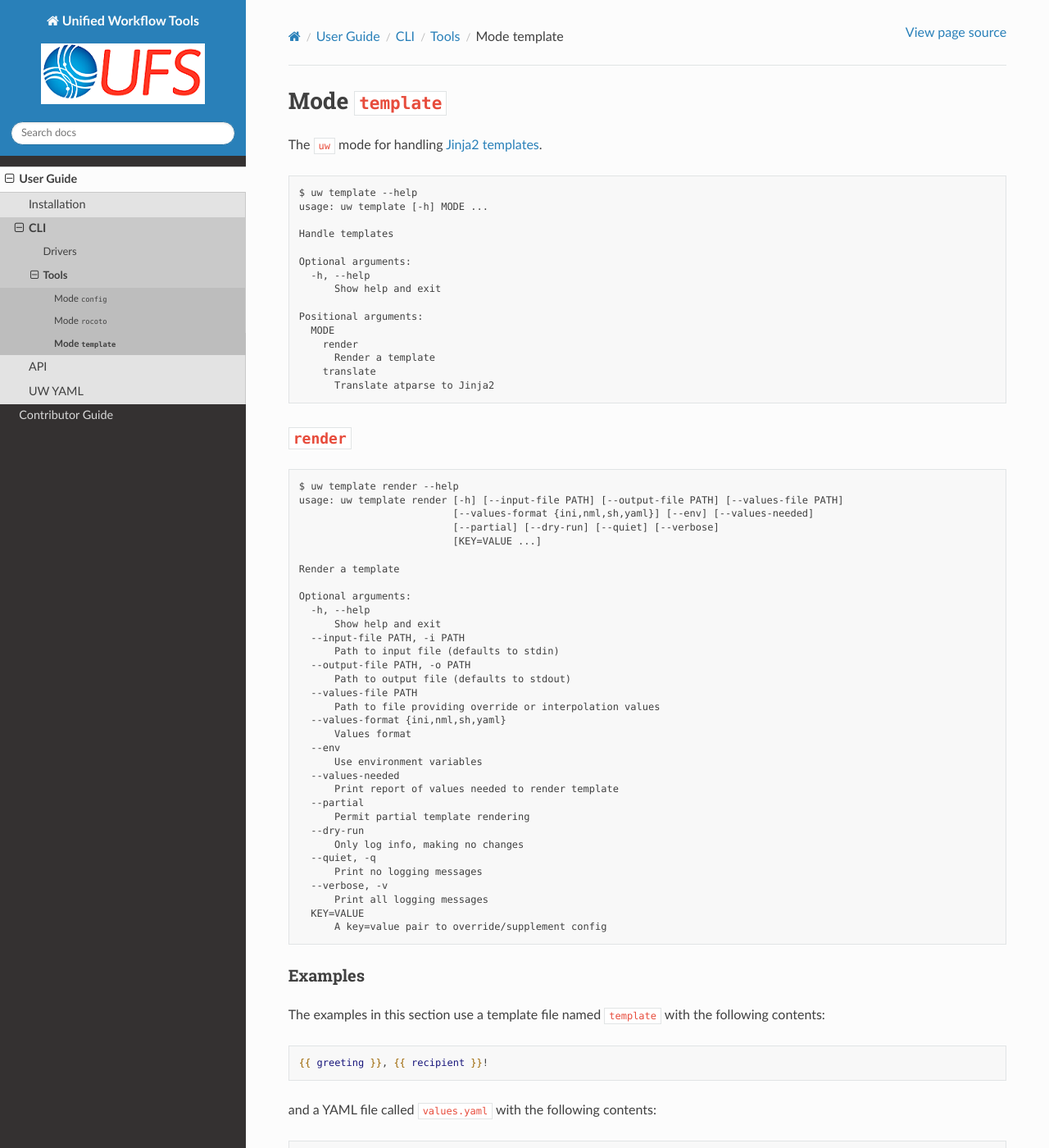
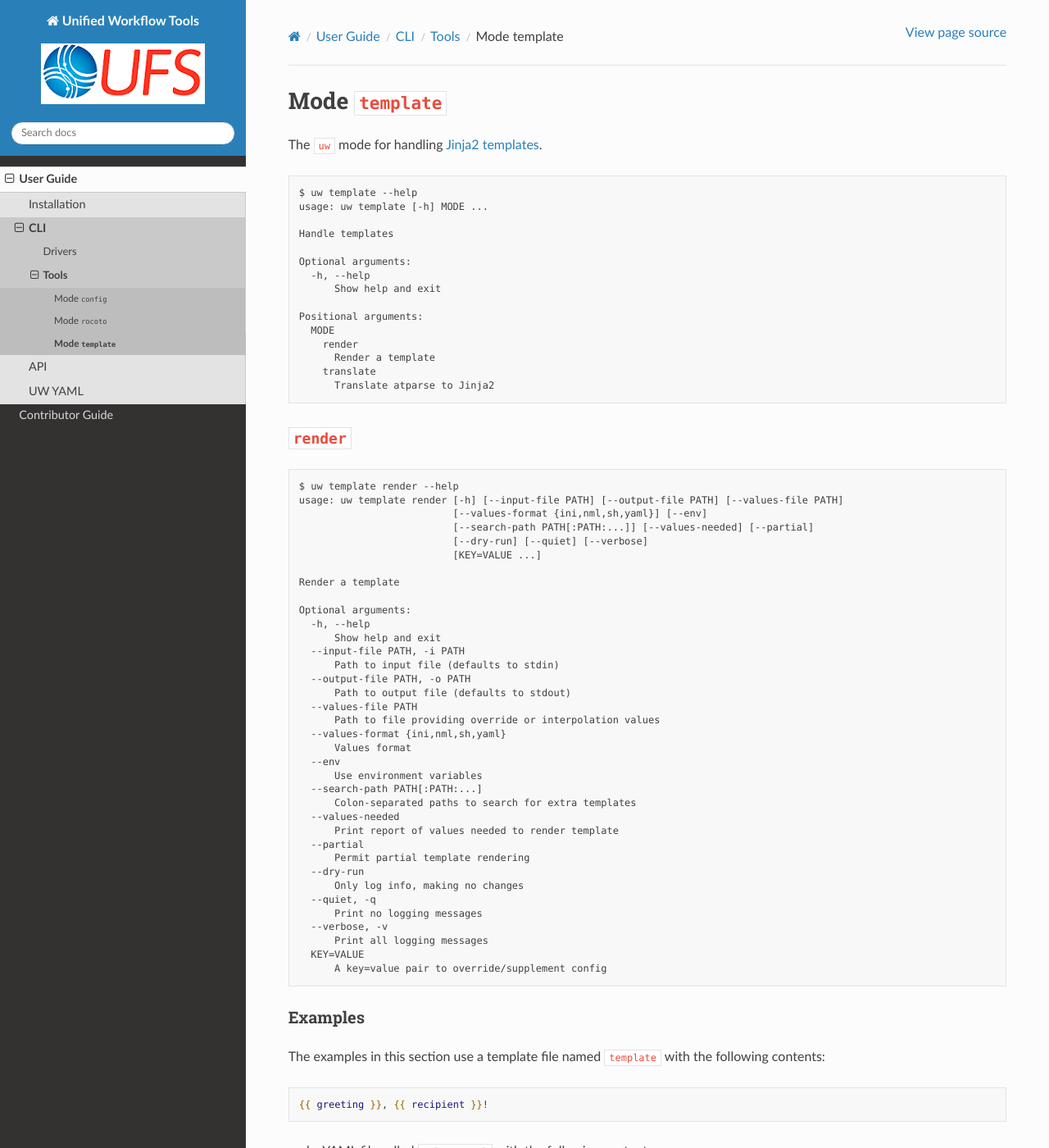
Before and after one commit to ufs-community/uwtools, a Sphinx documentation site: the page built from docs/sections/user_guide/cli/tools/mode_template.rst, in a window 1280 px wide and 1400 px high. Shown: the whole window at 82% size. Built offline with Sphinx 7.4.7 and the Read the Docs theme 2.0.0, drawn with Linux system fonts in a browser that asks for light colours; the version number could not be read and is left out; some of the changed text lies outside the part shown.

Commit message:
UW-523 Support Jinja2 template loading (#426)

```diff
--- a/docs/sections/user_guide/cli/tools/mode_template.rst
+++ b/docs/sections/user_guide/cli/tools/mode_template.rst
@@ -30,8 +30,9 @@
 
    $ uw template render --help
    usage: uw template render [-h] [--input-file PATH] [--output-file PATH] [--values-file PATH]
-                             [--values-format {ini,nml,sh,yaml}] [--env] [--values-needed]
-                             [--partial] [--dry-run] [--quiet] [--verbose]
+                             [--values-format {ini,nml,sh,yaml}] [--env]
+                             [--search-path PATH[:PATH:...]] [--values-needed] [--partial]
+                             [--dry-run] [--quiet] [--verbose]
                              [KEY=VALUE ...]
 
    Render a template
@@ -49,6 +50,8 @@
          Values format
      --env
          Use environment variables
+     --search-path PATH[:PATH:...]
+         Colon-separated paths to search for extra templates
      --values-needed
          Print report of values needed to render template
      --partial
@@ -227,6 +230,42 @@
      Good day, Sunshine!
 
   Note that ``recipient=Sunshine`` is shell syntax for exporting environment variable ``recipient`` only for the duration of the command that follows. It should not be confused with the two ``key=value`` pairs later on the command line, which are arguments to ``uw``.
+
+* Jinja2 supports references to additional templates via, for example, `import <https://jinja.palletsprojects.com/en/latest/templates/#import>`_ expressions, and ``uw`` provides support as follows:
+
+  #. By default, the directory containing the primary template file is used as the search path for additional templates.
+  #. The optional ``--search-path`` flag overrides the default search path with any number of explicitly specified, colon-separated paths.
+
+  For example, given file ``template``
+
+  .. code-block:: text
+
+     {% import "macros" as m -%}
+     {{ m.double(11) }}
+
+  and file ``macros`` (in the same directory as ``template``)
+
+  .. code-block:: text
+
+     {% macro double(n) -%}
+     {{ n * 2 }}
+     {%- endmacro %}
+
+  the template is rendered as
+
+  .. code-block:: text
+
+     $ uw template render --input-file template
+     22
+
+  The invocation ``uw template render --input-file template --search-path $PWD`` would behave identically. Alternatively, ``--search-path`` could be specified with a colon-separated set of directories to be searched for templates.
+
+  **NB**: Reading the primary template from ``stdin`` requires use of ``--search-path``, as there is no implicit directory related to the input. For example, given the existence of ``/path/to/macros``:
+
+  .. code-block:: text
+
+     $ cat template | uw template render --search-path /path/to
+     22
 
 * Non-YAML-formatted files may also be used as value sources. For example, ``template``
 
```
Also changed, not shown: other parts of docs/sections/user_guide/cli/tools/mode_template.rst (+2 -2 lines), 6 other files.
